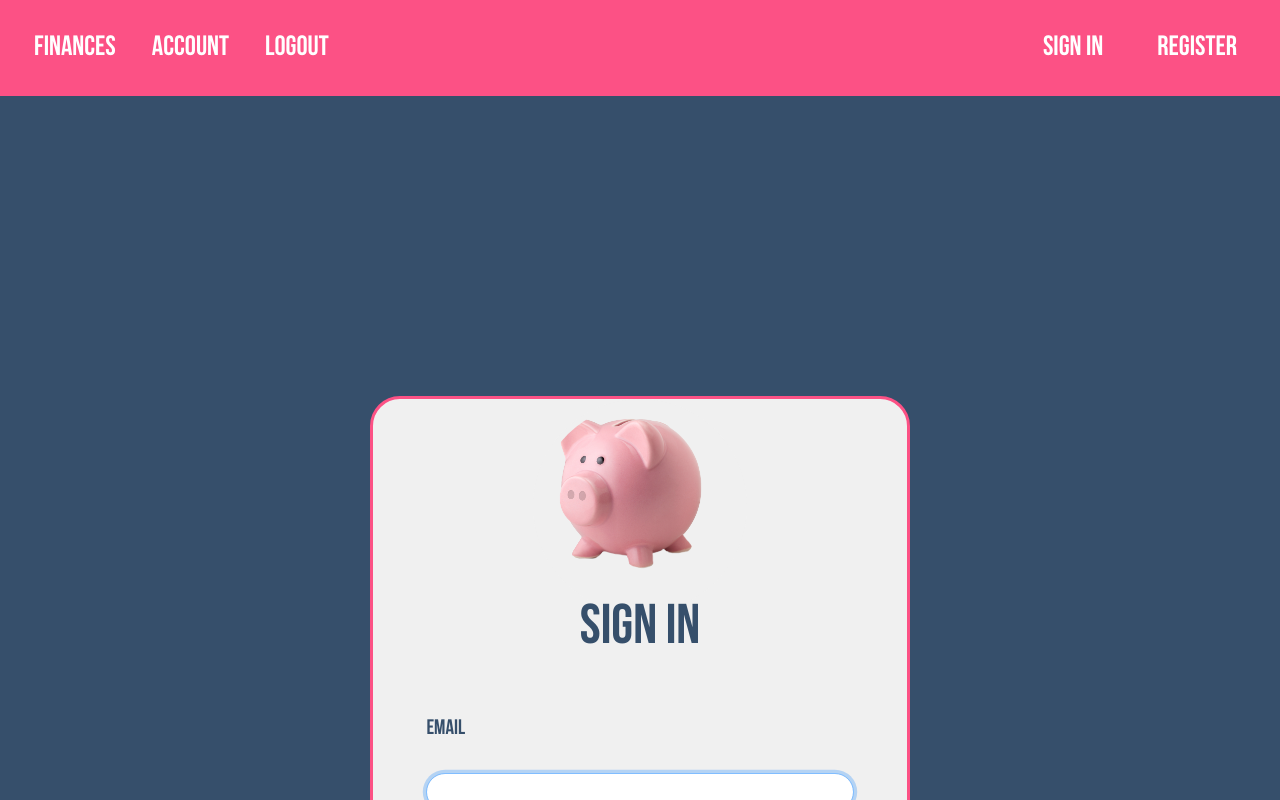
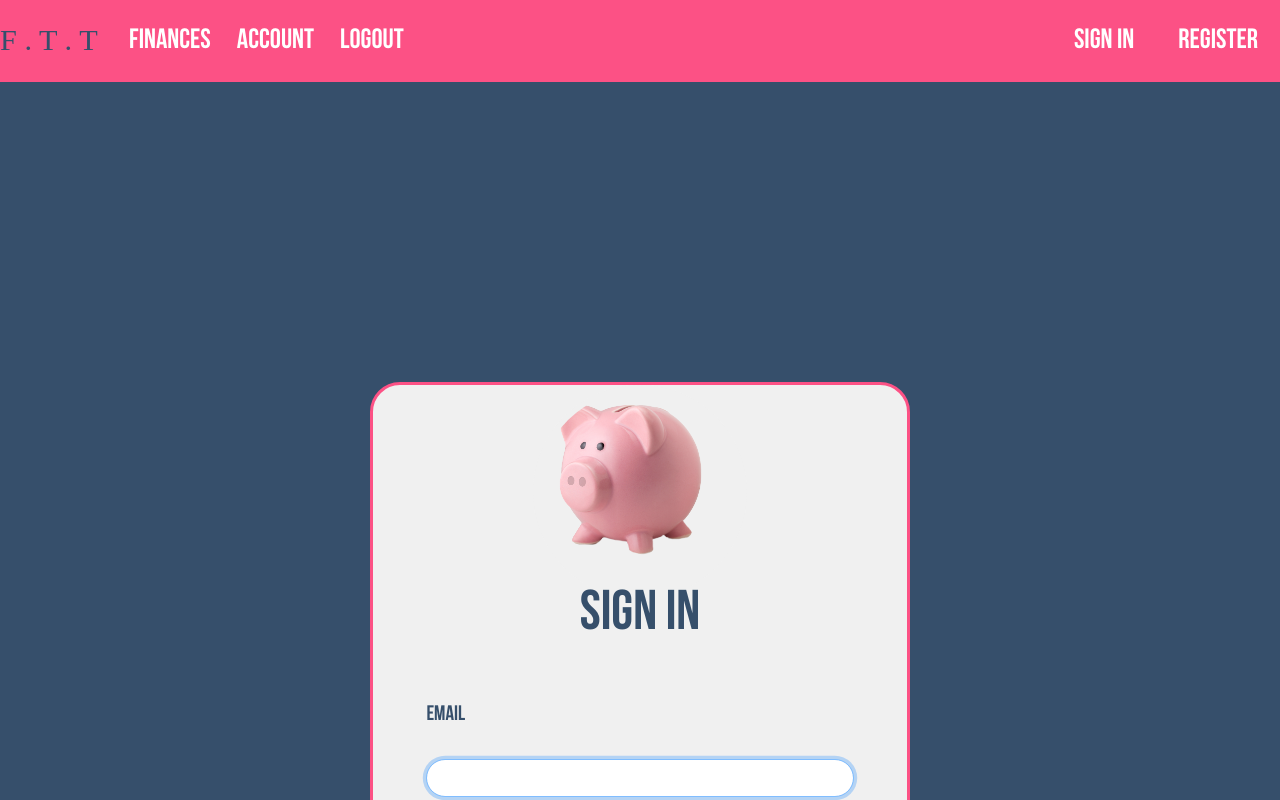
Before and after one commit to LewisMorgans/Five-Three-Two-Go, an Angular app in the folder client/: page /sign-in in a window 1280 px wide. Shown: the top 800 px of the page. Built offline with nearby package versions, Linux system fonts and the light colour scheme.

Commit message:
navbar fix

```diff
--- a/client/src/app/components/navbar/navbar-component.component.html
+++ b/client/src/app/components/navbar/navbar-component.component.html
@@ -1,4 +1,5 @@
 <nav class="navbar navbar-expand-lg sticky-top">
+    <a class="navbar-brand" href="#"><img src="../../../assets/images/navIcon.svg"></a>
     <button class="navbar-toggler" type="button" data-toggle="collapse" data-target="#navbarSupportedContent"
         aria-controls="navbarTogglerDemo03" aria-expanded="false" aria-label="Toggle navigation">
         <img src="../../../assets/images/hamburger.svg">
--- a/client/src/app/components/navbar/navbar-component.component.scss
+++ b/client/src/app/components/navbar/navbar-component.component.scss
@@ -2,10 +2,11 @@
     font-family: titleFont;
     color: white;
     font-size: 200%;
-    margin: 10px
+    margin: 5px
 }
 
 .navbar {
     background-color: #FC5185;
     z-index: 1;
+    padding: 0px
 }
```
Also changed, not shown: client/src/assets/images/navIcon.svg (added).
